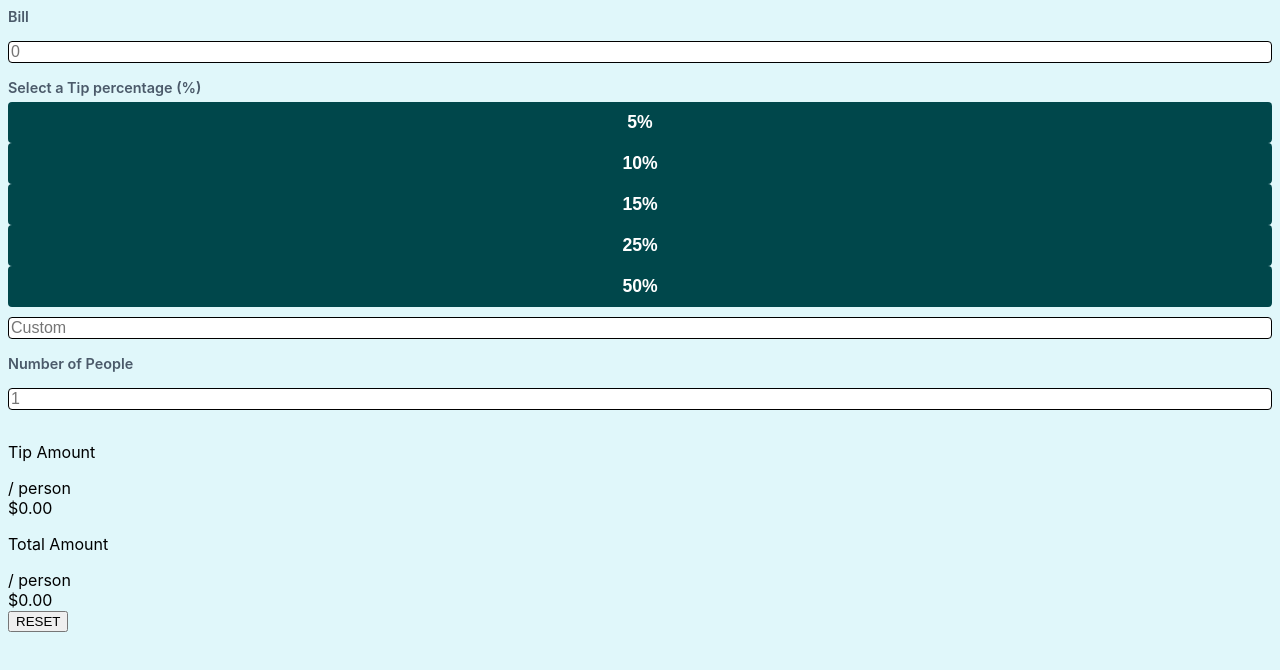
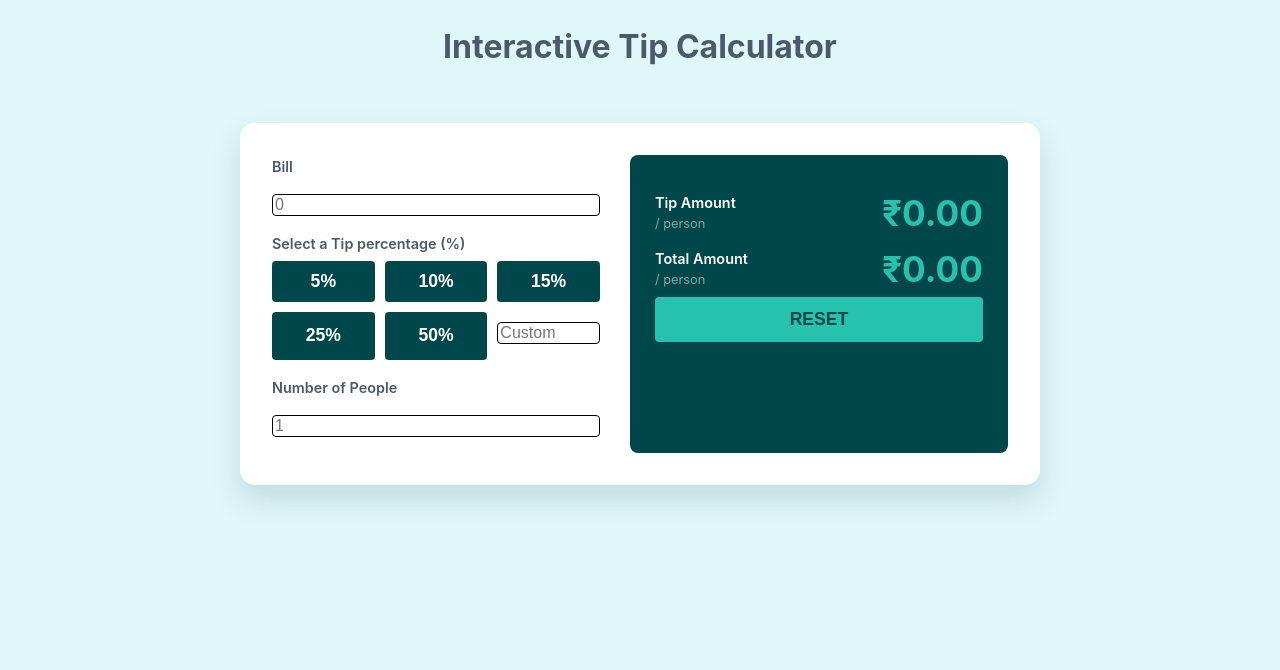
Before and after one commit to sayansen1711/Tip-Calculator, a plain HTML site: page index.html in a window 1280 px wide. Drawn offline with Linux system fonts and the light colour scheme.

Commit message:
Completed CSS layout

```diff
--- a/index.html
+++ b/index.html
@@ -7,6 +7,7 @@
     <title>Tip Calculator</title>
 </head>
 <body>
+    <h1>Interactive Tip Calculator</h1>
     <div class="calculator-container">
         <!-- All calculator contents -->
         <div class="input-section">
@@ -63,7 +64,7 @@
                  </div>
                  <!-- Right side calculated value -->
                  <div class="result-value">
-                    <span id="tip-amount-display">$0.00</span>
+                    <span id="tip-amount-display">&#8377;0.00</span>
                  </div>
                  <!-- end of result-value -->
              </div>
@@ -76,7 +77,7 @@
                  </div>
                  <!-- right side output section -->
                  <div class="result-value">
-                    <span id="total-amount-display">$0.00</span>
+                    <span id="total-amount-display">&#8377;0.00</span>
                  </div>
                  <!-- end of result value section -->
              </div>
--- a/style.css
+++ b/style.css
@@ -1,8 +1,48 @@
 body{
     background-color: #E0F7FA;
     font-family: -apple-system, BlinkMacSystemFont, "Segoe UI", Roboto, "Helvetica Neue", Arial, sans-serif;
+    color: #4B5A6A;
+    line-height: 1.6;
+    margin: 0;
+}
+body>h1{
+    text-align: center;
+}
+/* appearance styling of the background */
+.calculator-container{
+    background-color: #ffffff;
+    padding: 32px;
+    border-radius: 15px;
+    /* width and centering */
+    max-width: 800px; /*max width on larger screens*/
+    width: 90%;       /* 90% of the space of viewport in smaller screens*/
+    margin: 50px auto; /* 50px on top/bottom and auto margin on sides -> to center the container*/
+    box-shadow: 0 15px 30px rgba(0, 71, 75, 0.15);
+    box-sizing: border-box;
+    /* Flexbox: Placed boxes/divs in 1D array form->either row or column */
+    /* Grid layout: Places divs in 2D array form->row and column simultaneously */
+    display: flex;
+    /* flexbox layout requires Direction-> row, row-reverse, column, column-reverse */
+    flex-direction: row;
+    gap: 30px; /* adds space between flex items in the row*/
+
 }
 /* Input Section Designing */
+.input-section, .output-section{
+    /*Sizing flex items->flex:1 1 0%; Short hand for flex-grow, flex-shrink, flex basis */
+    flex: 1; /* = flex-grow:1, flex-shrink:1, flex-basis: 0%*/
+}
+.tip-buttons-container{
+    /* place elements in a matrix/ CSS grid format */
+    display: grid;
+    /*this property sets the style of grip: repeat(number of columns, space for each column)
+    repeat(3, 1fr) -> 3 columns and 1fr-> each column takes up equal space
+    */
+    grid-template-columns: repeat(3, 1fr);
+    /* to apply space between elements of the grid */
+    grid-gap: 10px;
+    margin-bottom: 16px;
+}
 .input-field{
     width: 100%;
     /* 10px -> top/bottom, 12px -> left/right */
@@ -31,6 +71,7 @@ label,
 .tip-percent-btn{
     /* Dimension and spacing */
     padding: 10px;
+    /* margin-top: 5px; */
     width: 100%;
     /* Appearance */
     background-color: #00474B;
@@ -51,8 +92,67 @@ label,
     color: #00474B
 }
 /* effect applies when the CTA is active (selected) state -> Impleted by JS */
-.tip-percent-btn.active{
-    background-color: #9FE9DF;
+.tip-percent-btn:active{
+    background-color: #9FE8DF;
     color: #00474B;
 }
 /* OUTPUT section designing */
+.output-section{
+    background-color: #00474B;
+    padding: 30px 25px;
+    border-radius: 8px;
+    /* margin-top: 30px; */
+    flex-direction: column;
+    justify-content: space-between;
+    gap: 20px;
+}
+.result-line{
+    /* margin-bottom: 25px; */
+    display: flex;
+    justify-content: space-between;
+    align-items: center;
+}
+.result-label>p{
+    color:#ffffff;
+    font-size: 0.9rem;
+    margin: 0;
+    font-weight: 600;
+}
+.result-label span{
+    color: #7FA8A9;
+    font-size: 0.8rem;
+    display: block;
+}
+.result-value span{
+    color: #26C2AD;
+    font-size: 2.2rem;
+    font-weight: 700;
+    display: block;
+    text-align: right;
+}
+.reset-btn{
+    /* Dimensions and spacing */
+    width: 100%;
+    padding: 12px;
+    /* appearance styling */
+    background-color: #26C2AD;
+    color:#00474B;
+    border: none;
+    border-radius: 4px;
+    /* typography */
+    font-size: 1.1rem;
+    font-weight: 700;
+    text-transform: uppercase;
+    text-align: center;
+    /* transitioning effects */
+    cursor: pointer;
+    transition: background-color 0.2s ease-in-out, color 0.2s ease-in-out;
+}
+.reset-btn:hover{
+    background-color: #9FE8DF;
+    color:#00474B;
+}
+.reset-btn:active{
+    background-color: #00474B;
+    color: #9FE8DF;
+}
```
